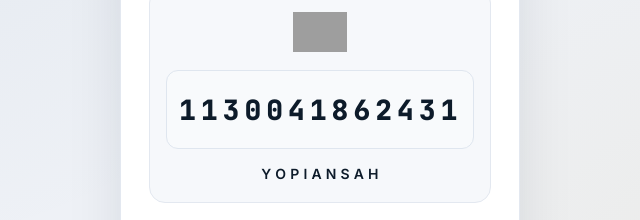
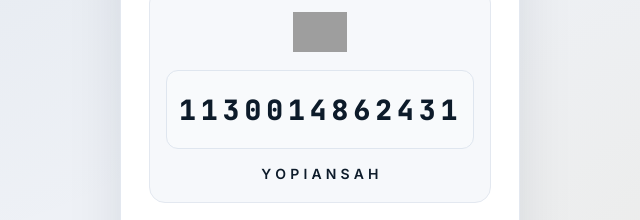
Before and after one commit to yoppiansyah/halaman_rekening, a plain HTML site: page index.html in a window 1280 px wide. Shown: the part 341-561 px from the top of the page, 320-960 px from the left. Drawn offline with Linux system fonts and the light colour scheme; no server answers; grey boxes are pictures that could not be loaded.

Commit message:
Update index.html

```diff
--- a/index.html
+++ b/index.html
@@ -617,7 +617,7 @@
         <div class="bank-header">
           <img class="bank-logo-img" src="https://upload.wikimedia.org/wikipedia/commons/a/ad/Bank_Mandiri_logo_2016.svg" alt="Bank Mandiri">
         </div>
-        <div class="rekening-number" id="rekeningDisplay" onclick="copyRekening()">1130041862431</div>
+        <div class="rekening-number" id="rekeningDisplay" onclick="copyRekening()">1130014862431</div>
        <div class="rekening-owner" style="font-weight: 900; letter-spacing: 3px;">
   <strong>Y O P I A N S A H</strong>
 </div>
```
